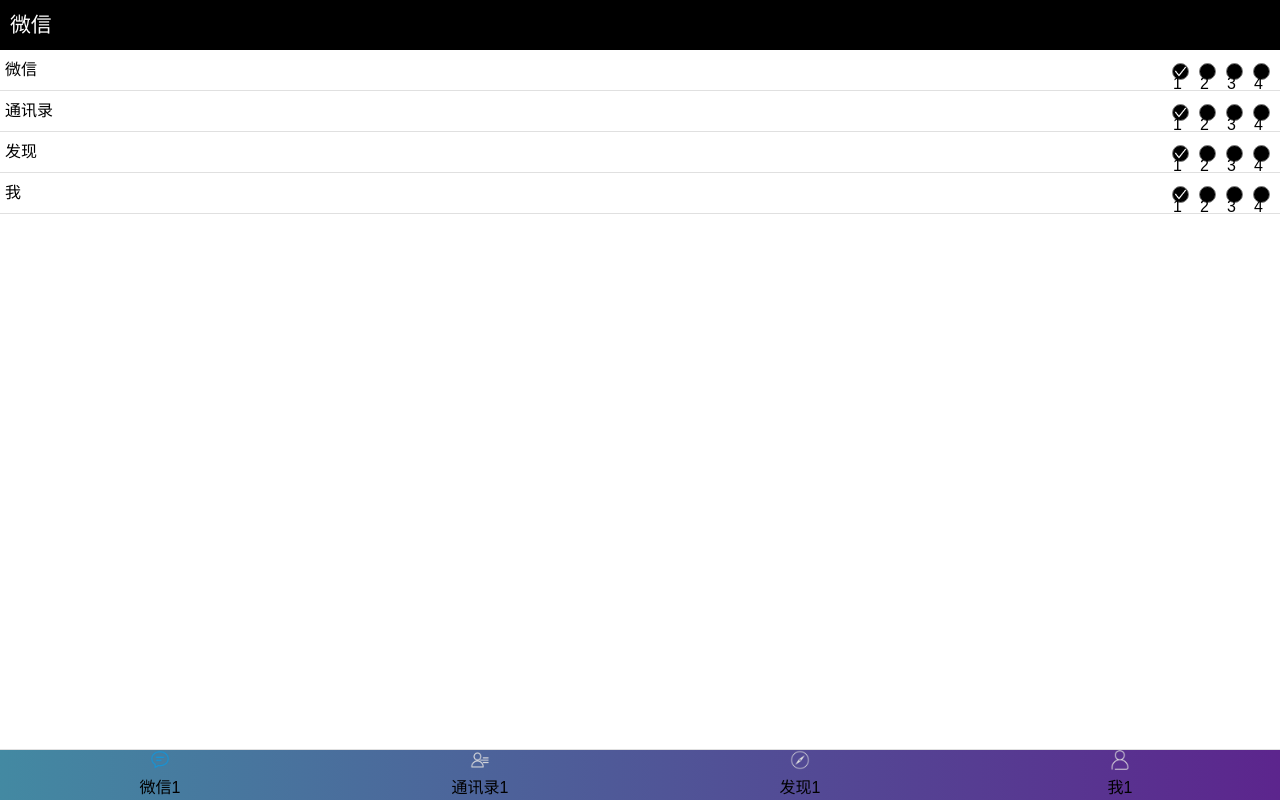
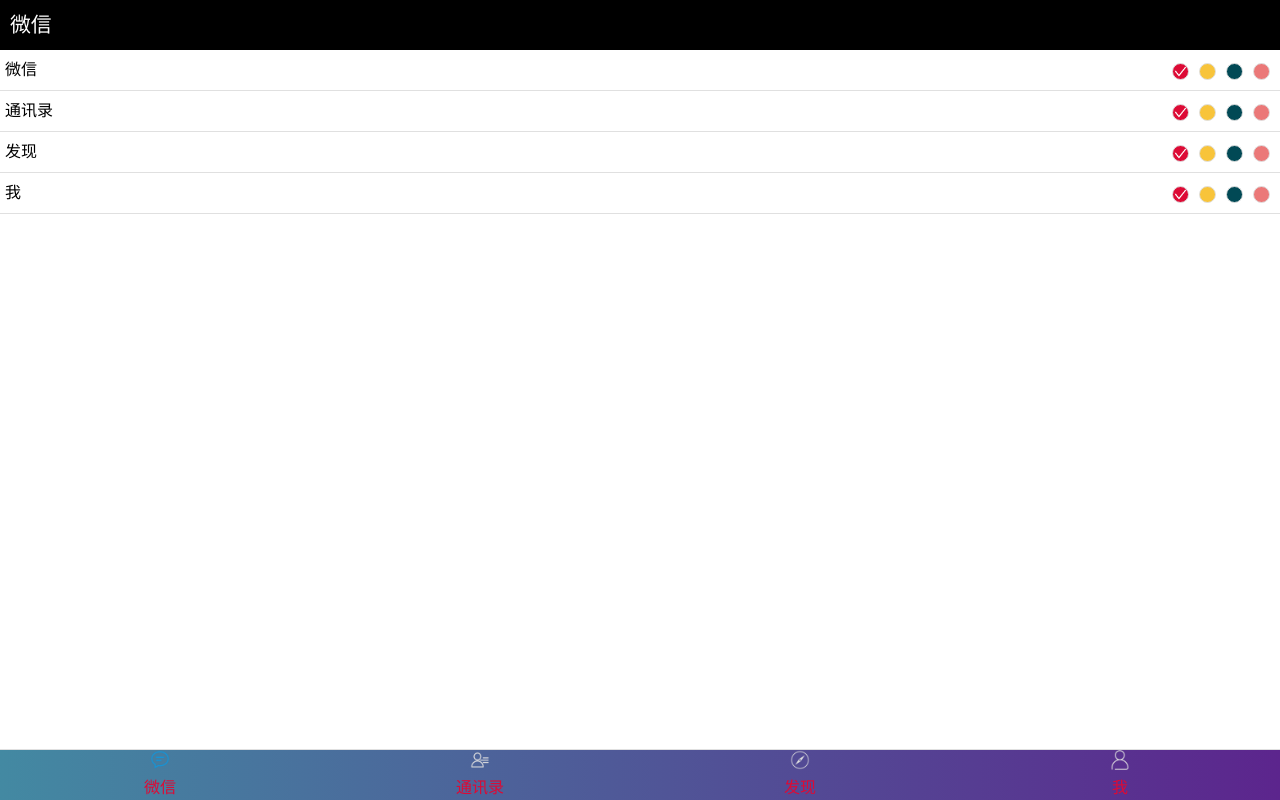
Before and after one commit to zhanglingxue/115zhanglingxue, a React (Create React App) app: page / in a window 1280 px wide. Built offline with nearby package versions, Linux system fonts and the light colour scheme.

Commit message:
7/24作业

```diff
--- a/src/components/tab/List.js
+++ b/src/components/tab/List.js
@@ -2,6 +2,9 @@
 import './tab.css';
 
 export default class List extends Component {
+
+
+
     changeButton = (id, index, event) => {
         const { items, radioIndex } = this.props;
         const copeIndex = items.messages[id].idx.slice();
@@ -29,16 +32,22 @@
     renderList = (id) => {
         const { items } = this.props;
         return items.messages[id].idx.map((item, index) => {
+            let colorClass = '';
+            switch (item.index) {
+                case '1':colorClass= 'red';break;
+                case '2':colorClass= 'yellow';break;
+                case '3':colorClass= 'blue';break;
+                case '4':colorClass= 'pink';break;
+                default: break;
+            }
             if(index === 0){
                 return (
-                    <span onClick={this.changeButton.bind(this, id, item.index)} key={index} className='chance-box active'>
-                        {item.index}
+                    <span onClick={this.changeButton.bind(this, id, item.index)} key={index} className={'chance-box active '+colorClass}>
                     </span>
                 )
             }else {
                 return (
-                    <span onClick={this.changeButton.bind(this, id, item.index)} key={index} className='chance-box'>
-                        {item.index}
+                    <span onClick={this.changeButton.bind(this, id, item.index)} key={index} className={'chance-box '+colorClass}>
                     </span>
                 )
             }
--- a/src/components/tab/TabButton.js
+++ b/src/components/tab/TabButton.js
@@ -8,11 +8,21 @@
         return items.button.map((item, index) => {
             for (let i in items.messages) {
                 if (items.messages[i].name === item.name) {
+                    let fontColor ='';
+                    console.log(items.messages[i].idx[0])
+                    switch (items.messages[i].idx[0].index) {
+                        case '1':fontColor= 'red1';break;
+                        case '2':fontColor= 'yellow1';break;
+                        case '3':fontColor= 'blue1';break;
+                        case '4':fontColor= 'pink1';break;
+                        default: break;
+                    }
+                    console.log(fontColor)
                     return (
                         <li className="footer_content" key={index}>
                             <div>
                                 <img src={item.img} className="footer_img" alt='' />
-                                <p className='button_name'>{item.name + items.messages[i].idx[0].index}</p>
+                                <p className={'button_name ' + fontColor}>{item.name}</p>
                             </div>
                         </li>
                     )
--- a/src/components/tab/tab.css
+++ b/src/components/tab/tab.css
@@ -36,12 +36,33 @@
     width: 15px;
     height: 15px;
     border-radius: 15px;
-    border:1px solid gray;
-    background:black;
-    /* background-image: url('../../img/okk.png');
-    background-size: 100% 100%; */
+    border:1px solid #e0e0e0;
 }
 .active{
     background-image: url('../../img/okk.png');
     background-size: 100% 100%;
 }
+.red{
+    background-color: #dd0a35;
+}
+.yellow{
+    background-color: #f8c43a;
+}
+.blue{
+    background-color: #014955;
+}
+.pink{
+    background-color: #eb7878;
+}
+.red1{
+    color:#dd0a35;
+}
+.yellow1{
+    color:#f8c43a;
+}
+.blue1{
+    color:#014955;
+}
+.pink1{
+    color:#eb7878;
+}
```
